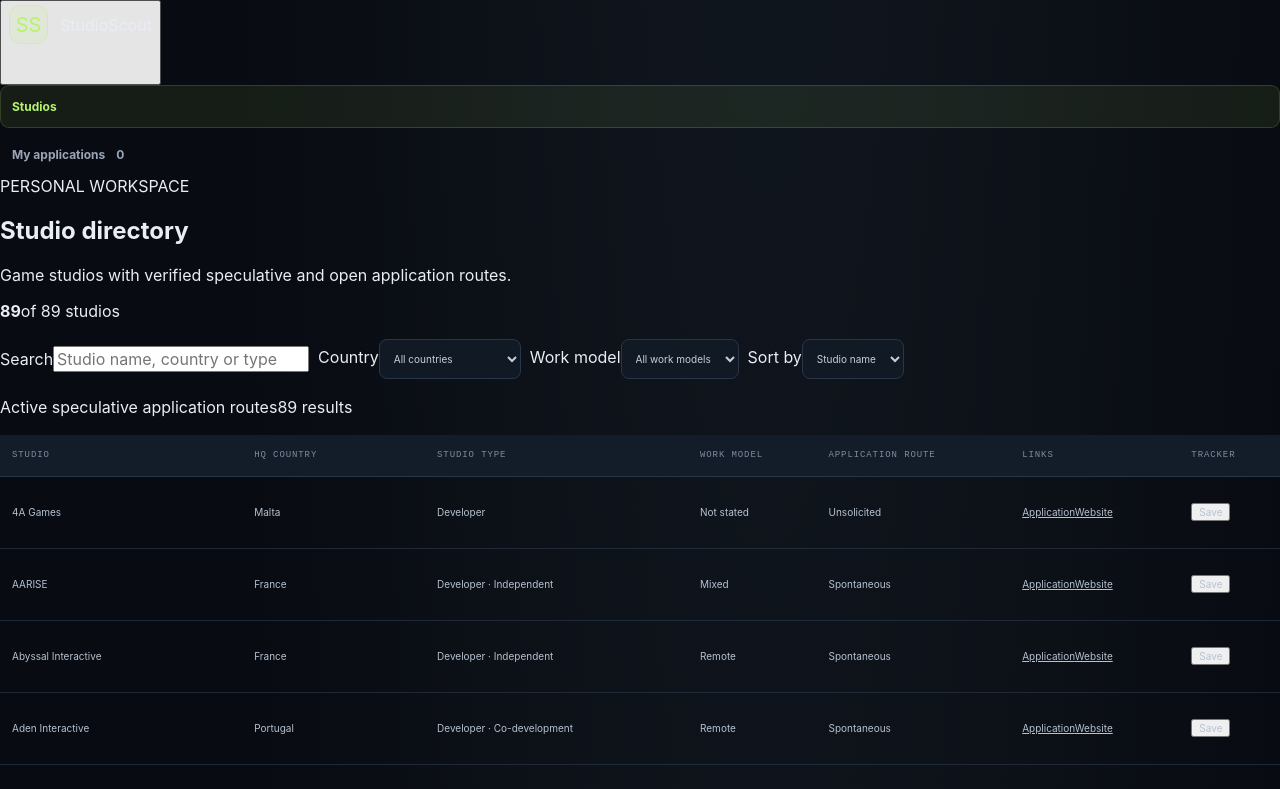
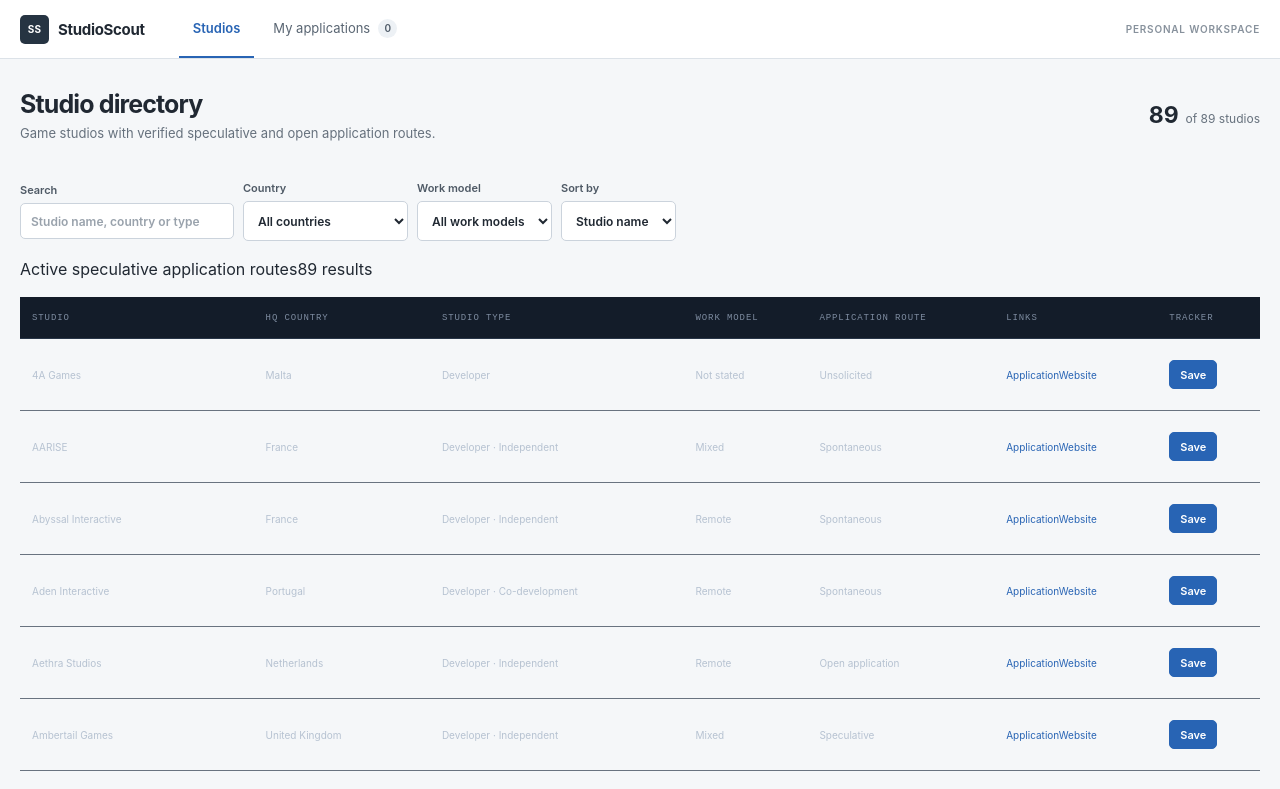
Before and after one commit to hhaitam95/game-industry-outreach-tracker, a React (Vite) app: page / in a window 1280 px wide. Shown: the top 789 px of the page. Built offline with nearby package versions, Linux system fonts and the light colour scheme.

Commit message:
Simplify StudioScout MVP interface

```diff
--- a/src/styles.css
+++ b/src/styles.css
@@ -1,57 +1,379 @@
-@import url("https://fonts.googleapis.com/css2?family=DM+Mono:wght@400;500&family=Manrope:wght@400;500;600;700;800&display=swap");
+:root {
+  font-family: Inter, ui-sans-serif, system-ui, -apple-system, BlinkMacSystemFont, "Segoe UI", sans-serif;
+  color: #202832;
+  background: #f5f7f9;
+  font-synthesis: none;
+  text-rendering: optimizeLegibility;
+  -webkit-font-smoothing: antialiased;
+  --surface: #ffffff;
+  --page: #f5f7f9;
+  --line: #dce2e8;
+  --ink: #202832;
+  --muted: #66717d;
+  --subtle: #87919c;
+  --primary: #2864b4;
+  --primary-hover: #1f549a;
+  --success: #237a50;
+  --danger: #b54747;
+}
 
-:root{
-  font-family:"Manrope",Inter,ui-sans-serif,system-ui,-apple-system,BlinkMacSystemFont,"Segoe UI",sans-serif;
-  color:#e9edf4;background:#080b11;font-synthesis:none;text-rendering:optimizeLegibility;
-  -webkit-font-smoothing:antialiased;-moz-osx-font-smoothing:grayscale;
-  --bg:#080b11;--panel:#10151f;--panel2:#151c28;--panel3:#1b2432;--line:#252f3e;
-  --ink:#e9edf4;--muted:#8c98aa;--faint:#657184;--accent:#b7f36b;--accent2:#78e2d1;
-  --violet:#a794ff;--danger:#ff8a94;--radius:14px;
+* {
+  box-sizing: border-box;
 }
-*{box-sizing:border-box}
-html{min-width:320px;background:var(--bg)}
-body{min-width:320px;min-height:100vh;margin:0;background:radial-gradient(ellipse at 60% -20%,rgba(69,91,112,.17),transparent 50%),var(--bg)}
-button,input,select{font:inherit}
-button{color:inherit}
-a{color:inherit}
-button:focus-visible,a:focus-visible,input:focus-visible,select:focus-visible{outline:2px solid var(--accent);outline-offset:3px}
-.app-shell{min-height:100vh}
-.sidebar{position:fixed;inset:0 auto 0 0;z-index:5;display:flex;width:244px;flex-direction:column;padding:25px 17px 18px;border-right:1px solid var(--line);background:rgba(12,16,24,.97)}
-.brand{display:flex;align-items:center;gap:12px;padding:3px 7px 39px;color:var(--ink);text-decoration:none}
-.brand-mark{display:grid;width:39px;height:39px;place-items:center;border:1px solid rgba(183,243,107,.35);border-radius:12px;background:rgba(183,243,107,.1);color:var(--accent);font-size:20px}
-.brand strong{display:block;font-size:15px;font-weight:800;letter-spacing:.11em}
-.brand strong span{color:var(--accent)}
-.brand small{display:block;margin-top:4px;color:#778497;font:9px "DM Mono",monospace;letter-spacing:.12em}
-.sidebar-section-label{padding:0 10px 11px;color:#617087;font:10px "DM Mono",monospace;letter-spacing:.14em}
-.main-navigation{display:grid;gap:5px}
-.nav-link{display:flex;align-items:center;gap:11px;width:100%;min-height:43px;padding:0 11px;border:1px solid transparent;border-radius:9px;background:transparent;color:#9aa6b7;cursor:pointer;text-align:left;font-size:12px;font-weight:650;transition:background .15s,border .15s,color .15s}
-.nav-link:hover{background:#141c28;color:#eef3fa}
-.nav-link.active{border-color:rgba(183,243,107,.17);background:rgba(183,243,107,.08);color:var(--accent)}
-.nav-icon{display:grid;width:22px;height:22px;place-items:center;color:inherit;font-size:18px}
-.nav-link b{display:grid;min-width:23px;height:21px;place-items:center;margin-left:auto;border-radius:6px;background:#202a39;color:#cbd5e3;font:10px "DM Mono",monospace}
-.sidebar-spacer{flex:1}
-.sidebar-mini-card{padding:14px;border:1px solid #283444;border-radius:12px;background:linear-gradient(140deg,#151e2a,#101720)}
-.mini-card-icon{display:grid;width:28px;height:28px;place-items:center;margin-bottom:12px;border-radius:8px;background:rgba(120,226,209,.1);color:var(--accent2)}
-.sidebar-mini-card strong{display:block;font-size:12px}
-.sidebar-mini-card p{margin:5px 0 13px;color:var(--muted);font-size:10px}
-.sidebar-mini-card button{padding:0;border:0;background:none;color:var(--accent);cursor:pointer;font-size:10px;font-weight:750}
-.sidebar-footer{display:flex;align-items:center;gap:7px;padding:17px 5px 0;color:#748196;font:9px "DM Mono",monospace}
-.online-dot{width:6px;height:6px;border-radius:50%;background:var(--accent)}
-.main-area{min-height:100vh;margin-left:244px}
-.topbar{display:flex;min-height:62px;align-items:center;justify-content:space-between;padding:0 clamp(23px,3vw,48px);border-bottom:1px solid rgba(37,47,62,.8);background:rgba(9,13,20,.76)}
-.breadcrumb{color:#7b8798;font:10px "DM Mono",monospace;letter-spacing:.11em}
-.breadcrumb span{padding:0 9px;color:#3d4a5b}
-.topbar-right{display:flex;align-items:center;gap:14px}
-.topbar-tag{padding:6px 9px;border:1px solid #293344;border-radius:6px;color:#9ba7b8;font:9px "DM Mono",monospace;letter-spacing:.1em}
-.avatar{display:grid;width:28px;height:28px;place-items:center;border:1px solid #48576a;border-radius:50%;background:#1d2a39;color:var(--accent);font-size:11px;font-weight:800}
-.page-content{width:100%;max-width:1680px;margin:0 auto;padding:28px clamp(20px,3vw,48px) 48px}
-.app-footer{display:flex;justify-content:space-between;gap:15px;padding:17px clamp(23px,3vw,48px) 22px;border-top:1px solid var(--line);color:#647185;font:9px "DM Mono",monospace;letter-spacing:.06em}
-.eyebrow{color:var(--accent);font:10px "DM Mono",monospace;letter-spacing:.16em}
-.primary-action,.secondary-action,.applied-action{display:inline-flex;min-height:37px;align-items:center;justify-content:center;padding:0 13px;border:1px solid transparent;border-radius:8px;cursor:pointer;text-decoration:none;font-size:11px;font-weight:800;transition:filter .15s,transform .15s}
-.primary-action{background:var(--accent);color:#141b12}
-.primary-action:hover,.applied-action:hover{filter:brightness(1.08)}
-.secondary-action{border-color:#344154;background:#192333;color:#d5dce7}
-.secondary-action:hover{background:#202d40}
-.applied-action{border-color:rgba(183,243,107,.25);background:rgba(183,243,107,.1);color:var(--accent)}
-@media(max-width:1100px){.sidebar{width:210px}.main-area{margin-left:210px}.page-content{padding-right:18px;padding-left:18px}}
-@media(max-width:760px){.sidebar{position:static;width:auto;padding:13px 16px 12px;border-right:0;border-bottom:1px solid var(--line)}.brand{padding:0 3px 12px}.sidebar-section-label,.sidebar-spacer,.sidebar-mini-card,.sidebar-footer{display:none}.main-navigation{display:flex;gap:7px}.nav-link{width:auto;min-height:37px;padding:0 10px}.main-area{margin-left:0}.topbar{min-height:52px;padding:0 16px}.topbar-tag{display:none}.page-content{padding:18px 12px 35px}.app-footer{flex-wrap:wrap;padding:15px 16px}.app-footer span:nth-child(2){display:none}}
+
+html,
+body,
+#root {
+  min-width: 320px;
+  min-height: 100%;
+  margin: 0;
+}
+
+body {
+  min-height: 100vh;
+  background: var(--page);
+}
+
+button,
+input,
+select {
+  font: inherit;
+}
+
+button,
+a {
+  -webkit-tap-highlight-color: transparent;
+}
+
+a {
+  color: var(--primary);
+  text-decoration: none;
+}
+
+a:hover {
+  color: var(--primary-hover);
+  text-decoration: underline;
+}
+
+button:focus-visible,
+a:focus-visible,
+input:focus-visible,
+select:focus-visible {
+  outline: 3px solid rgba(40, 100, 180, 0.28);
+  outline-offset: 2px;
+}
+
+.app-shell {
+  min-height: 100vh;
+  display: flex;
+  flex-direction: column;
+}
+
+.app-header {
+  min-height: 58px;
+  background: #ffffff;
+  border-bottom: 1px solid var(--line);
+}
+
+.app-header-inner {
+  width: min(1480px, calc(100% - 40px));
+  min-height: 58px;
+  margin: 0 auto;
+  display: flex;
+  align-items: center;
+  gap: 34px;
+}
+
+.brand {
+  display: inline-flex;
+  align-items: center;
+  gap: 9px;
+  padding: 0;
+  border: 0;
+  background: transparent;
+  color: var(--ink);
+  cursor: pointer;
+  font-weight: 700;
+}
+
+.brand-mark {
+  display: grid;
+  width: 29px;
+  height: 29px;
+  place-items: center;
+  border-radius: 5px;
+  background: #263442;
+  color: #ffffff;
+  font-size: 10px;
+  letter-spacing: 0.02em;
+}
+
+.brand-name {
+  font-size: 15px;
+  letter-spacing: -0.02em;
+}
+
+.main-navigation {
+  display: flex;
+  align-self: stretch;
+  gap: 5px;
+}
+
+.nav-link {
+  display: inline-flex;
+  align-items: center;
+  gap: 8px;
+  padding: 0 14px;
+  border: 0;
+  border-bottom: 2px solid transparent;
+  background: transparent;
+  color: #596572;
+  cursor: pointer;
+  font-size: 13px;
+}
+
+.nav-link:hover {
+  background: #f6f8fa;
+  color: var(--ink);
+}
+
+.nav-link.active {
+  border-bottom-color: var(--primary);
+  color: var(--primary);
+  font-weight: 600;
+}
+
+.nav-count {
+  display: inline-grid;
+  min-width: 19px;
+  height: 19px;
+  padding: 0 5px;
+  place-items: center;
+  border-radius: 10px;
+  background: #edf1f5;
+  color: #4f5b68;
+  font-size: 10px;
+  font-weight: 600;
+}
+
+.workspace-label {
+  margin-left: auto;
+  color: var(--subtle);
+  font-size: 10px;
+  font-weight: 600;
+  letter-spacing: 0.08em;
+}
+
+.page-container {
+  width: min(1480px, calc(100% - 40px));
+  margin: 0 auto;
+  padding: 30px 0 48px;
+  flex: 1;
+}
+
+.page-heading {
+  display: flex;
+  align-items: center;
+  justify-content: space-between;
+  gap: 20px;
+  margin-bottom: 22px;
+}
+
+.page-heading h1 {
+  margin: 0 0 6px;
+  color: var(--ink);
+  font-size: 25px;
+  font-weight: 650;
+  letter-spacing: -0.035em;
+}
+
+.page-heading p {
+  margin: 0;
+  color: var(--muted);
+  font-size: 13px;
+}
+
+.page-count {
+  display: flex;
+  align-items: baseline;
+  gap: 7px;
+  white-space: nowrap;
+}
+
+.page-count strong {
+  color: var(--ink);
+  font-size: 23px;
+  font-weight: 650;
+}
+
+.page-count span {
+  color: var(--muted);
+  font-size: 12px;
+}
+
+.form-field {
+  display: grid;
+  min-width: 0;
+  gap: 6px;
+  color: #4e5965;
+  font-size: 11px;
+  font-weight: 600;
+}
+
+.form-field input,
+.form-field select,
+.status-select-label select {
+  width: 100%;
+  min-height: 36px;
+  padding: 7px 10px;
+  border: 1px solid #cbd3dc;
+  border-radius: 5px;
+  background: #ffffff;
+  color: var(--ink);
+  font-size: 12px;
+}
+
+.form-field input::placeholder {
+  color: #99a2ac;
+}
+
+.button {
+  display: inline-flex;
+  min-height: 35px;
+  align-items: center;
+  justify-content: center;
+  padding: 0 13px;
+  border: 1px solid transparent;
+  border-radius: 5px;
+  cursor: pointer;
+  font-size: 12px;
+  font-weight: 600;
+  text-decoration: none;
+}
+
+.button-primary {
+  border-color: var(--primary);
+  background: var(--primary);
+  color: #ffffff;
+}
+
+.button-primary:hover {
+  border-color: var(--primary-hover);
+  background: var(--primary-hover);
+  color: #ffffff;
+  text-decoration: none;
+}
+
+.button-small {
+  min-height: 29px;
+  padding: 0 10px;
+  font-size: 11px;
+}
+
+.button-muted,
+.button:disabled {
+  border-color: #e0e5ea;
+  background: #f2f4f6;
+  color: #7e8994;
+  cursor: default;
+}
+
+.text-button {
+  padding: 0;
+  border: 0;
+  background: transparent;
+  color: var(--primary);
+  cursor: pointer;
+  font-size: 12px;
+}
+
+.text-button:hover {
+  text-decoration: underline;
+}
+
+.text-danger {
+  color: var(--danger);
+}
+
+.storage-warning {
+  margin: 15px 0 0;
+  padding: 10px 12px;
+  border: 1px solid #e5c6c6;
+  border-radius: 5px;
+  background: #fff6f6;
+  color: #914040;
+  font-size: 12px;
+}
+
+.app-footer {
+  display: flex;
+  justify-content: space-between;
+  gap: 15px;
+  padding: 15px max(20px, calc((100% - 1480px) / 2));
+  border-top: 1px solid var(--line);
+  background: #ffffff;
+  color: var(--subtle);
+  font-size: 10px;
+}
+
+.app-footer span:first-child {
+  color: #4d5864;
+  font-weight: 650;
+}
+
+.visually-hidden {
+  position: absolute;
+  width: 1px;
+  height: 1px;
+  overflow: hidden;
+  clip: rect(0, 0, 0, 0);
+  white-space: nowrap;
+  clip-path: inset(50%);
+}
+
+@media (max-width: 720px) {
+  .app-header-inner {
+    width: calc(100% - 24px);
+    flex-wrap: wrap;
+    gap: 0 14px;
+    padding-top: 9px;
+  }
+
+  .brand {
+    min-height: 35px;
+  }
+
+  .main-navigation {
+    min-height: 42px;
+    order: 3;
+    width: 100%;
+  }
+
+  .nav-link {
+    padding: 0 10px;
+  }
+
+  .workspace-label {
+    font-size: 9px;
+  }
+
+  .page-container {
+    width: calc(100% - 24px);
+    padding-top: 22px;
+  }
+
+  .page-heading {
+    align-items: flex-start;
+    flex-direction: column;
+    gap: 12px;
+  }
+
+  .app-footer {
+    flex-wrap: wrap;
+    padding: 13px 12px;
+  }
+
+  .app-footer span:nth-child(2) {
+    display: none;
+  }
+}
```
